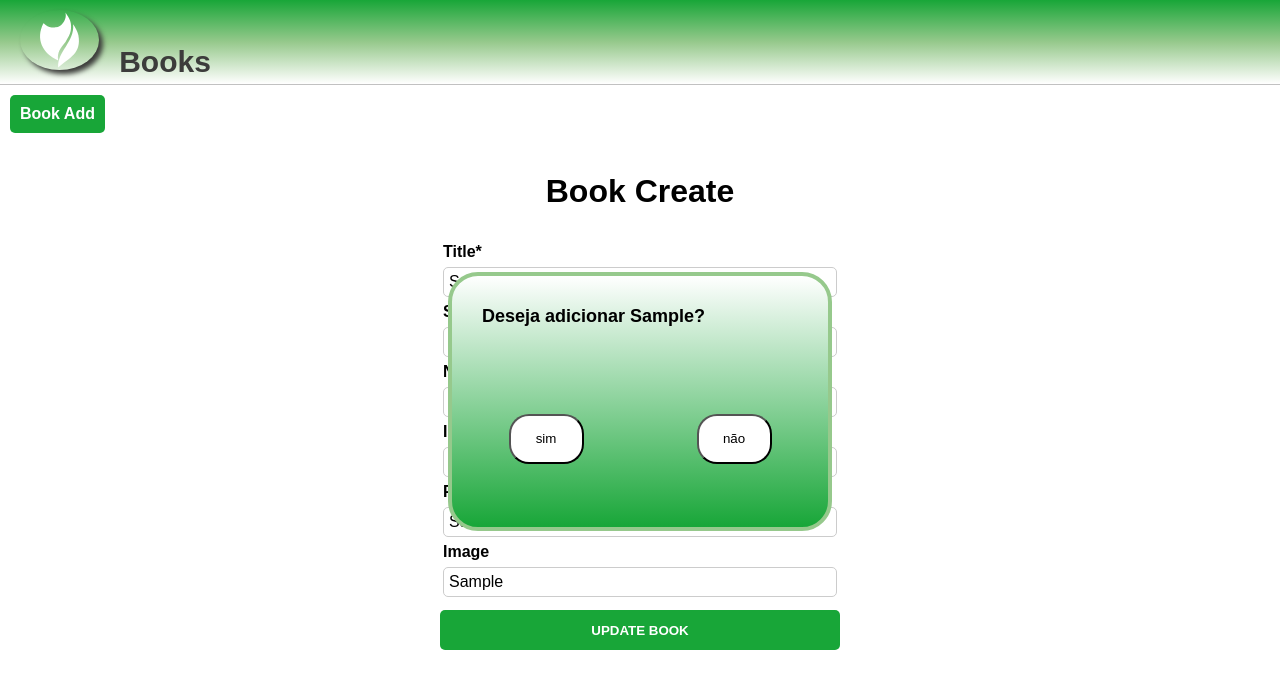
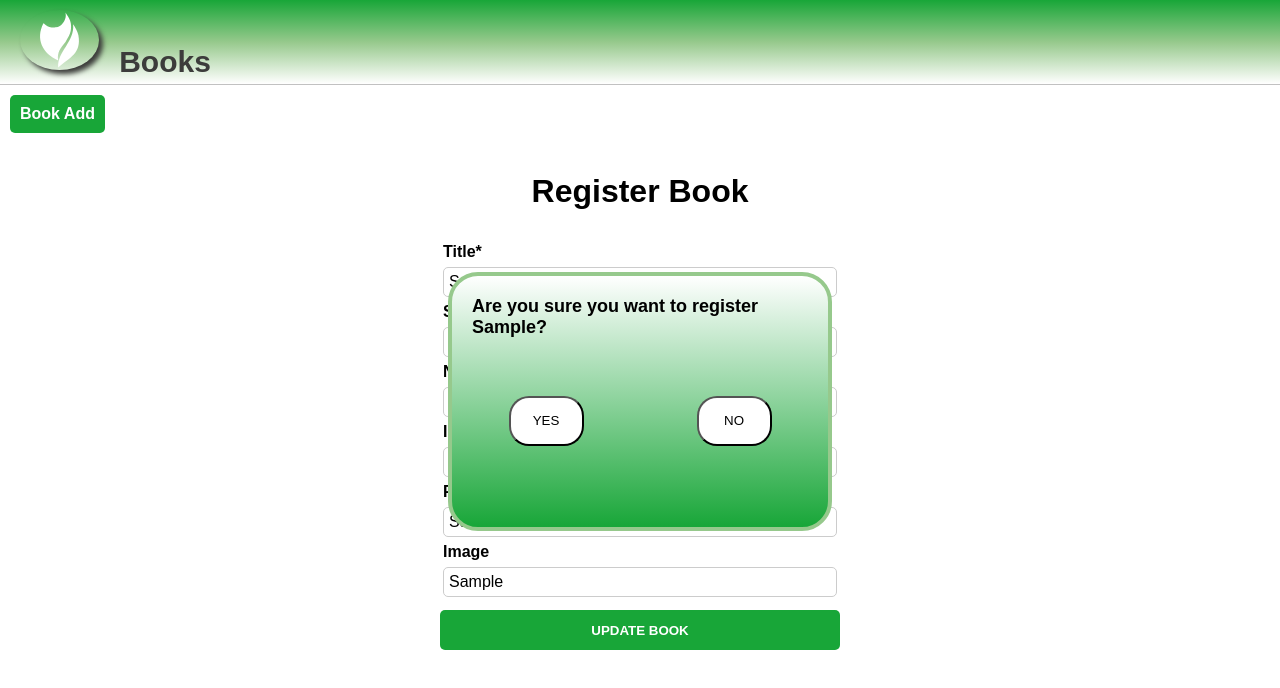
Before and after one commit to RenanFrancaDev/Online_Library, a React (Vite) app: page /books/register in a window 1280 px wide. Both pictures are taken after typing "Sample", "Sample", "Sample", "Sample", "Sample", "Sample" into the empty fields and a click on the button "UPDATE BOOK". Shown: the top 688 px of the page. Built offline with nearby package versions, Linux system fonts and the light colour scheme.

Commit message:
style: modal tittle adjustment

```diff
--- a/src/views/Books/Books.jsx
+++ b/src/views/Books/Books.jsx
@@ -100,21 +100,21 @@ const Books = () => {
         </ul>
         {isOpenModal && (
             <div className="modal">
-              <h1>Deseja Deletar {bookTitle}?</h1>
+              <h1>Are you sure you want to delete {bookTitle}?</h1>
               <div className="modal_buttons">
                 <button
                   onClick={() => {
                     deleteBook(bookId, bookTitle);
                   }}
                 >
-                  sim
+                  YES
                 </button>
                 <button
                   onClick={() => {
                     closeModal();
                   }}
                 >
-                  não
+                  NO
                 </button>
               </div>
             </div>
--- a/src/views/Books/index.scss
+++ b/src/views/Books/index.scss
@@ -126,11 +126,11 @@
         background-image: linear-gradient(#FFF, $fire-green);
         width: 30%;
         min-width: 270px;
-        height: 40%;
+        height: 50%;
 
         h1{
             font-size: 18px;
-            margin: 20px 10px;
+            margin: 20px 20px ;
         }
 
         &_buttons{
@@ -143,7 +143,7 @@
                 height: 50px;
                 background-color: #FFF;
                 border-radius: 20px;
-                margin-top: 15%;
+                margin-top: 10%;
             }
                 button:hover{
                     cursor: pointer;
--- a/src/views/RegisterBook/BookRegister.jsx
+++ b/src/views/RegisterBook/BookRegister.jsx
@@ -48,7 +48,7 @@ const BookRegister = () => {
       <Header />
       <Submenu />
       <div className="container_register">
-        <h1>Book Create</h1>
+        <h1>Register Book</h1>
         <div>
           <form
             onSubmit={(e) => {
@@ -140,21 +140,21 @@ const BookRegister = () => {
 
         {isOpenModal && (
           <div className="modal">
-            <h1>Deseja adicionar {book.title}?</h1>
+            <h1>Are you sure you want to register {book.title}?</h1>
             <div className="modal_buttons">
               <button
                 onClick={() => {
                   createBook();
                 }}
               >
-                sim
+                YES
               </button>
               <button
                 onClick={() => {
                   closeModal();
                 }}
               >
-                não
+                NO
               </button>
             </div>
           </div>
--- a/src/views/RegisterBook/index.scss
+++ b/src/views/RegisterBook/index.scss
@@ -69,6 +69,7 @@
 
         h1{
             font-size: 18px;
+            margin: 20px 20px ;
         }
 
         &_buttons{
@@ -81,7 +82,7 @@
                 height: 50px;
                 background-color: #FFF;
                 border-radius: 20px;
-                margin-top: 15%;
+                margin-top: 10%;
             }
                 button:hover{
                     cursor: pointer;
```
